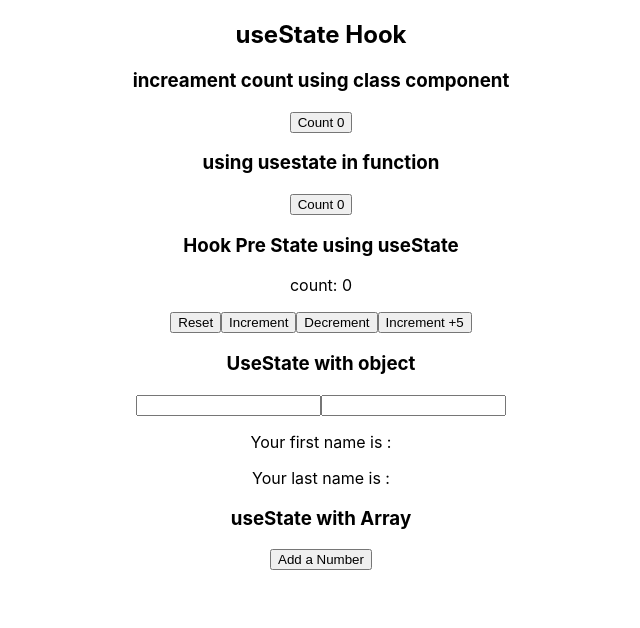
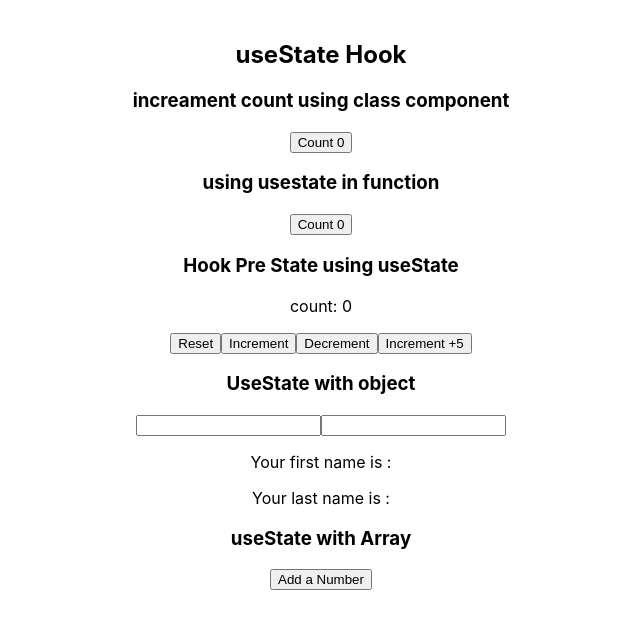
Before and after one commit to ndineshd/learning-react, a React (Create React App) app: page / in a window 1280 px wide. Shown: the top 628 px of the page, without its empty margins (319-959 px from the left). Built offline with nearby package versions, Linux system fonts and the light colour scheme.

Commit message:
style: Add margin
-Added margin to top and bottom

```diff
--- a/src/App.css
+++ b/src/App.css
@@ -1,5 +1,7 @@
 .App {
   text-align: center;
+  margin-top: 40px;
+  margin-bottom: 80px;
 }
 
 
```
